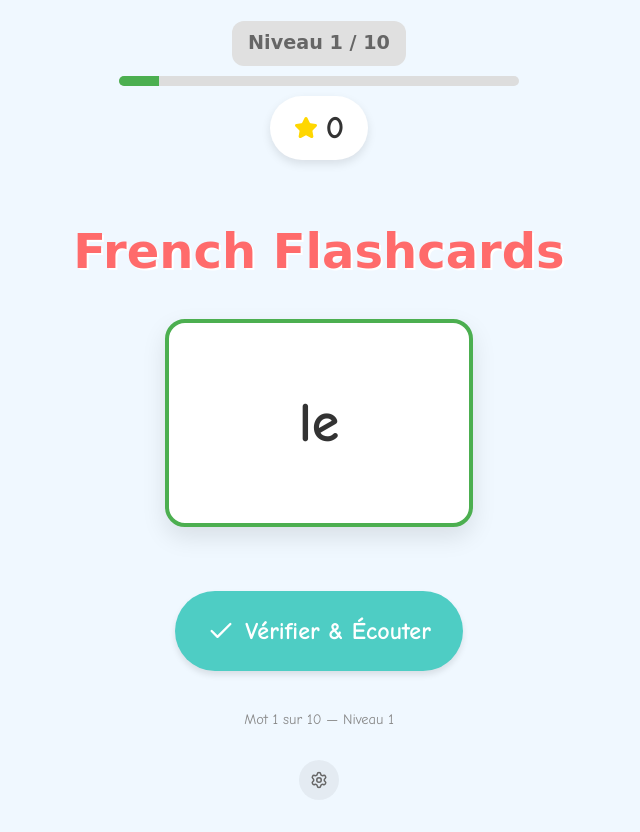
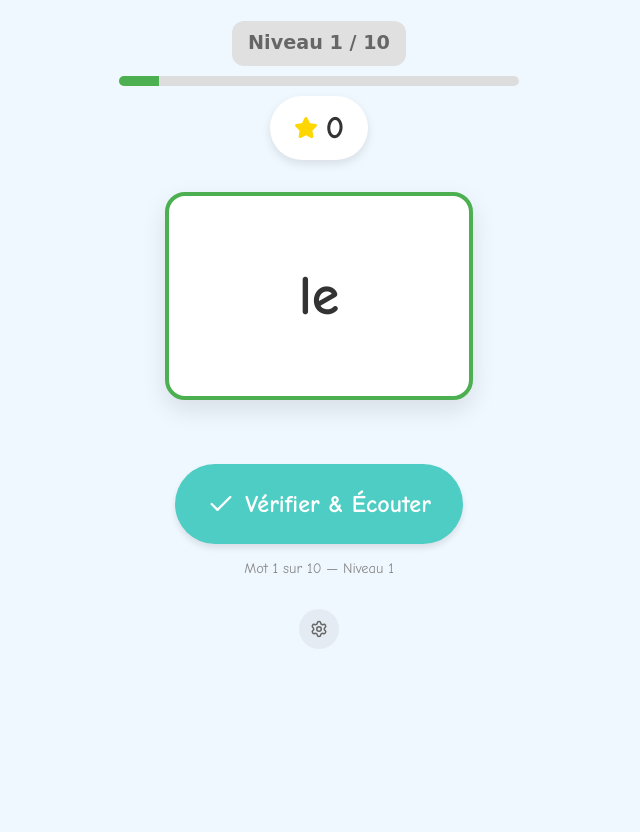
Before and after one commit to aubort/flashcard, a React (Vite) app in the folder french-flashcards/: page / in a window 1280 px wide. Shown: the whole page, without its empty margins (321-961 px from the left). After the commit the page ends 800 px from the top, so only its background shows below. Built offline with nearby package versions, Linux system fonts and the light colour scheme.

Commit message:
feat: Add word parsing to highlight special sounds in flashcards, update CSS layout, and correct a word typo.

```diff
--- a/french-flashcards/src/App.css
+++ b/french-flashcards/src/App.css
@@ -1,7 +1,7 @@
 .app-container {
   display: flex;
   flex-direction: column;
-  min-height: 100vh;
+  max-height: 100vh;
   justify-content: space-between;
   padding: 1rem;
   font-family: 'Comic Neue', cursive;
--- a/french-flashcards/src/App.jsx
+++ b/french-flashcards/src/App.jsx
@@ -162,7 +162,6 @@ function App() {
       </header>
 
       <main className="game-area">
-        <h1>French Flashcards</h1>
 
         <Flashcard word={currentWord} animate={!isValidated} />
 
--- a/french-flashcards/src/components/Flashcard.css
+++ b/french-flashcards/src/components/Flashcard.css
@@ -22,6 +22,13 @@
     font-family: 'Comic Neue', cursive;
     font-weight: 700;
     color: #333;
+    display: flex;
+    justify-content: center;
+}
+
+.diphthong {
+    color: #FF5722;
+    /* Deep Orange */
 }
 
 .pop {
--- a/french-flashcards/src/components/Flashcard.jsx
+++ b/french-flashcards/src/components/Flashcard.jsx
@@ -1,10 +1,20 @@
-import React from 'react';
+import React, { useMemo } from 'react';
+import { parseWord } from '../utils/textParser';
 import './Flashcard.css';
 
 const Flashcard = ({ word, animate }) => {
+
+    const parts = useMemo(() => parseWord(word), [word]);
+
     return (
         <div className={`flashcard ${animate ? 'pop' : ''}`}>
-            <span className="word">{word}</span>
+            <div className="word">
+                {parts.map((part) => (
+                    <span key={part.id} className={part.isSpecial ? 'diphthong' : ''}>
+                        {part.text}
+                    </span>
+                ))}
+            </div>
         </div>
     );
 };
--- a/french-flashcards/src/data/words.js
+++ b/french-flashcards/src/data/words.js
@@ -6,7 +6,7 @@ export const words = [
     "plus", "dire", "me", "on", "mon", "lui", "nous", "comme", "mais", "pouvoir",
     "avec", "tout", "y", "aller", "voir", "en", "bien", "où", "sans", "tu",
     "ou", "leur", "homme", "si", "deux", "mari", "moi", "vouloir", "te", "femme",
-    "venir", "grand", "devoir", "là", "jour", "prendre", "mêmem", "votre", "tout", "rien",
+    "venir", "grand", "devoir", "là", "jour", "prendre", "même", "votre", "tout", "rien",
     "petit", "encore", "aussi", "quelque", "dont", "tout", "mer", "trouver", "donner", "temps",
     "ça", "peu", "même", "falloir", "sous", "parler", "alors", "main", "chose", "ton",
     "mettre", "vie", "travailler", "yeux", "sa", "monde", "quoi", "enfant", "après", "jamais"
--- a/french-flashcards/src/index.css
+++ b/french-flashcards/src/index.css
@@ -1,11 +1,13 @@
 :root {
-  font-family: 'Comic Sans MS', 'Chalkboard SE', 'Marker Felt', sans-serif; /* Kid friendly fonts */
+  font-family: 'Comic Sans MS', 'Chalkboard SE', 'Marker Felt', sans-serif;
+  /* Kid friendly fonts */
   line-height: 1.5;
   font-weight: 400;
 
   color-scheme: light dark;
   color: #213547;
-  background-color: #f0f8ff; /* AliceBlue */
+  background-color: #f0f8ff;
+  /* AliceBlue */
 
   font-synthesis: none;
   text-rendering: optimizeLegibility;
@@ -18,7 +20,7 @@ body {
   display: flex;
   place-items: center;
   min-width: 320px;
-  min-height: 100vh;
+  max-height: 100vh;
 }
 
 #root {
--- /dev/null
+++ b/french-flashcards/src/utils/textParser.js
@@ -0,0 +1,30 @@
+
+// List of sounds to highlight, ordered by length (longest first) to avoid partial matches
+const SPECIAL_SOUNDS = [
+    // Trigraphs
+    "eau", "oeu", "oin", "ien",
+    // Digraphs
+    "ou", "oi", "ai", "ei", "au", "eu", "ui", "an", "en", "in", "on", "un", "om", "em", "im"
+];
+
+export const parseWord = (word) => {
+    if (!word) return [];
+
+    // Create a regex that matches any of the special sounds
+    // Case insensitive
+    const pattern = new RegExp(`(${SPECIAL_SOUNDS.join('|')})`, 'gi');
+
+    // Split the word by the pattern, but keep the delimiters (the sounds)
+    // filter(Boolean) removes empty strings if the word starts/ends with a match
+    const parts = word.split(pattern).filter(part => part !== "");
+
+    return parts.map((part, index) => {
+        const lowerPart = part.toLowerCase();
+        const isSpecial = SPECIAL_SOUNDS.includes(lowerPart);
+        return {
+            text: part,
+            isSpecial: isSpecial,
+            id: index
+        };
+    });
+};
```
